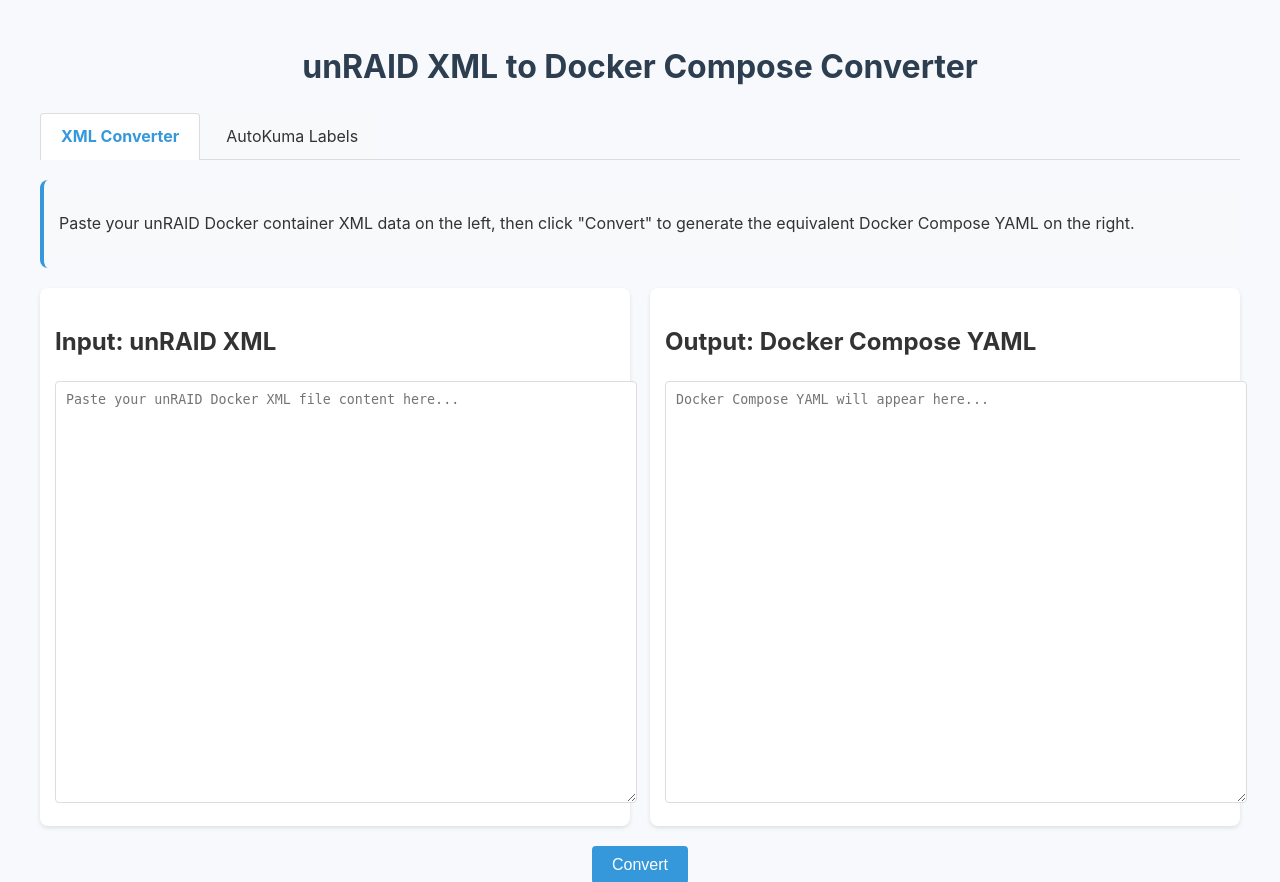
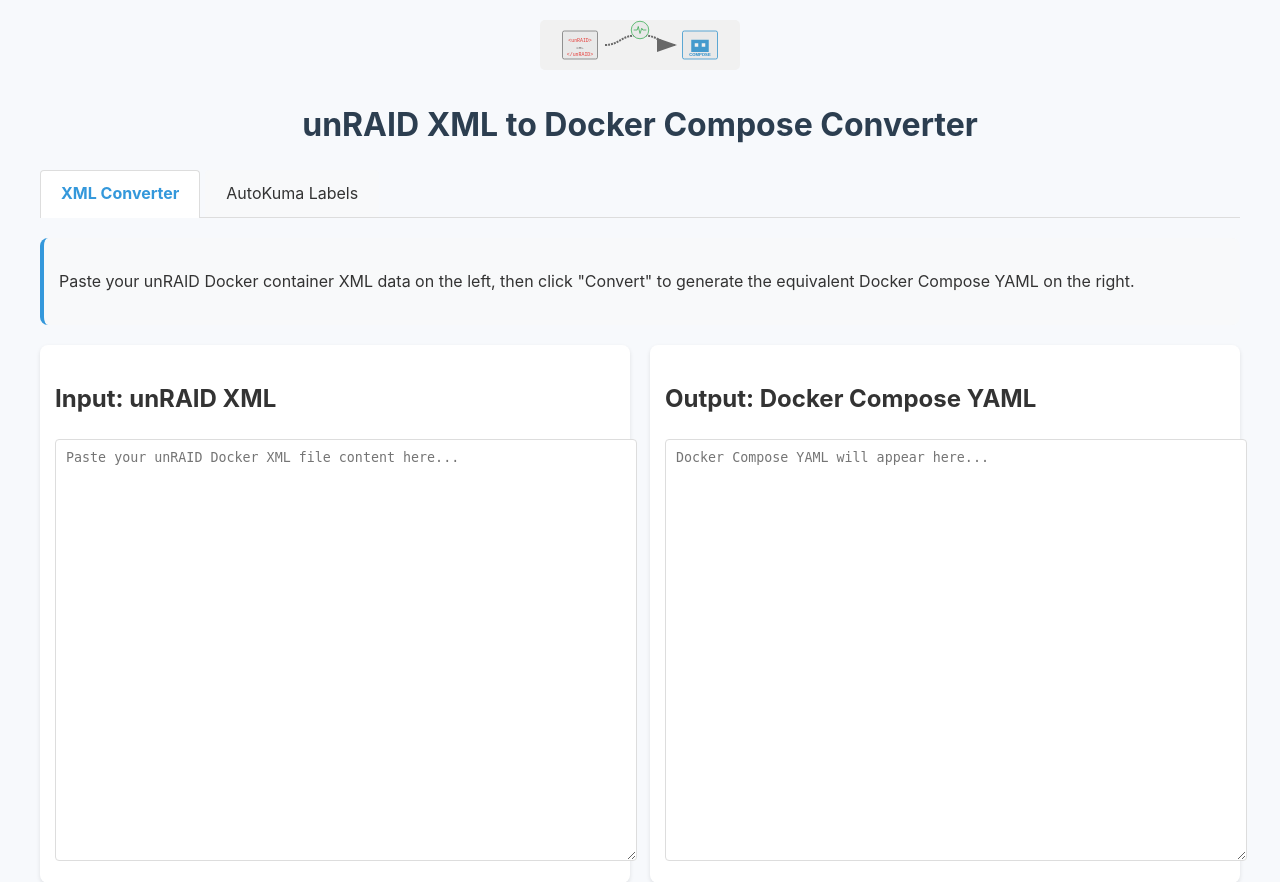
Before and after one commit to baxterblk/unraid-2-compose, a Flask app: page / in a window 1280 px wide. Shown: the top 882 px of the page. Run offline with Flask 2, Linux system fonts and the light colour scheme; some libraries are stand-ins or nearby versions.

Commit message:
Add logo and UI improvements for the application

```diff
--- a/app.py
+++ b/app.py
@@ -4,7 +4,7 @@
 import re
 import json
 
-app = Flask(__name__)
+app = Flask(__name__, static_url_path='/static', static_folder='static')
 
 def represent_str_as_yaml_str(dumper, data):
     if '\n' in data or ':' in data or '{' in data or '}' in data or '[' in data or ']' in data:
--- a/templates/index.html
+++ b/templates/index.html
@@ -194,6 +194,9 @@
     <script src="https://cdnjs.cloudflare.com/ajax/libs/js-yaml/4.1.0/js-yaml.min.js"></script>
 </head>
 <body>
+    <div style="text-align: center; margin-bottom: 10px;">
+        <img src="/static/images/logo-small.svg" alt="unRAID to Docker Compose Logo" height="50">
+    </div>
     <h1>unRAID XML to Docker Compose Converter</h1>
 
     <!-- Tabs -->
```
Also changed, not shown: README.md, static/images/logo-small.svg (added), static/images/logo.svg (added).
